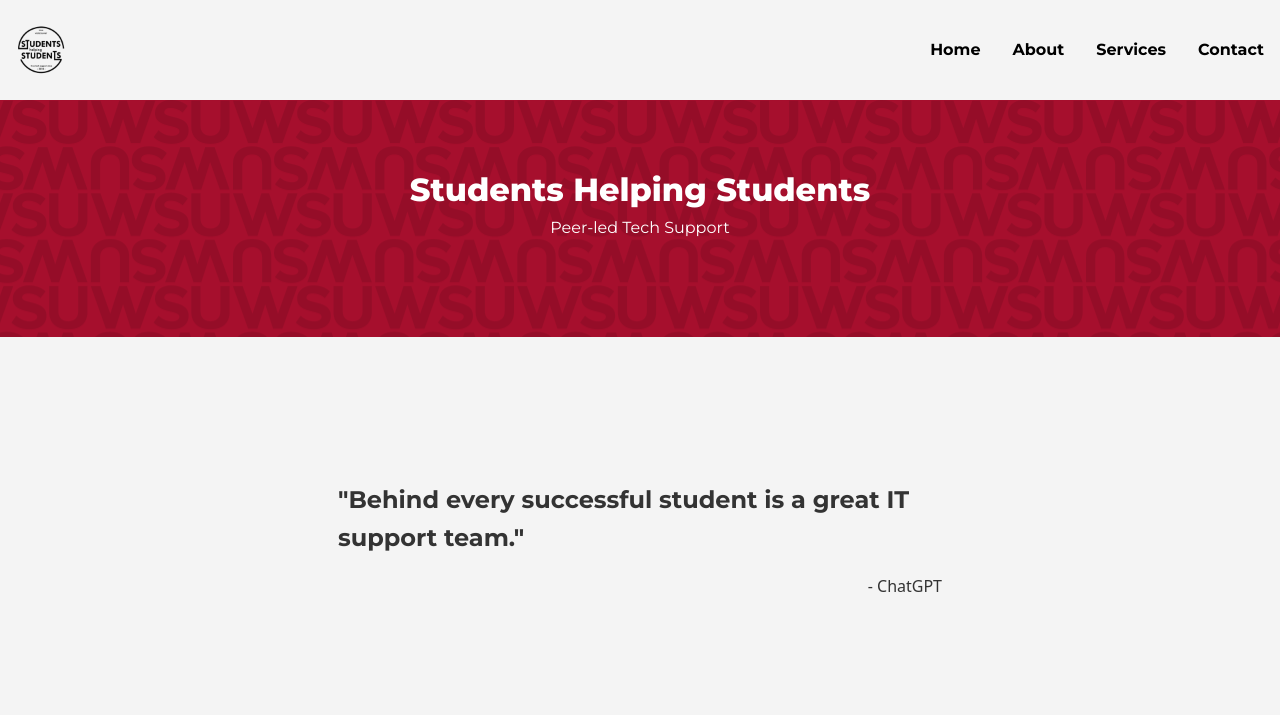
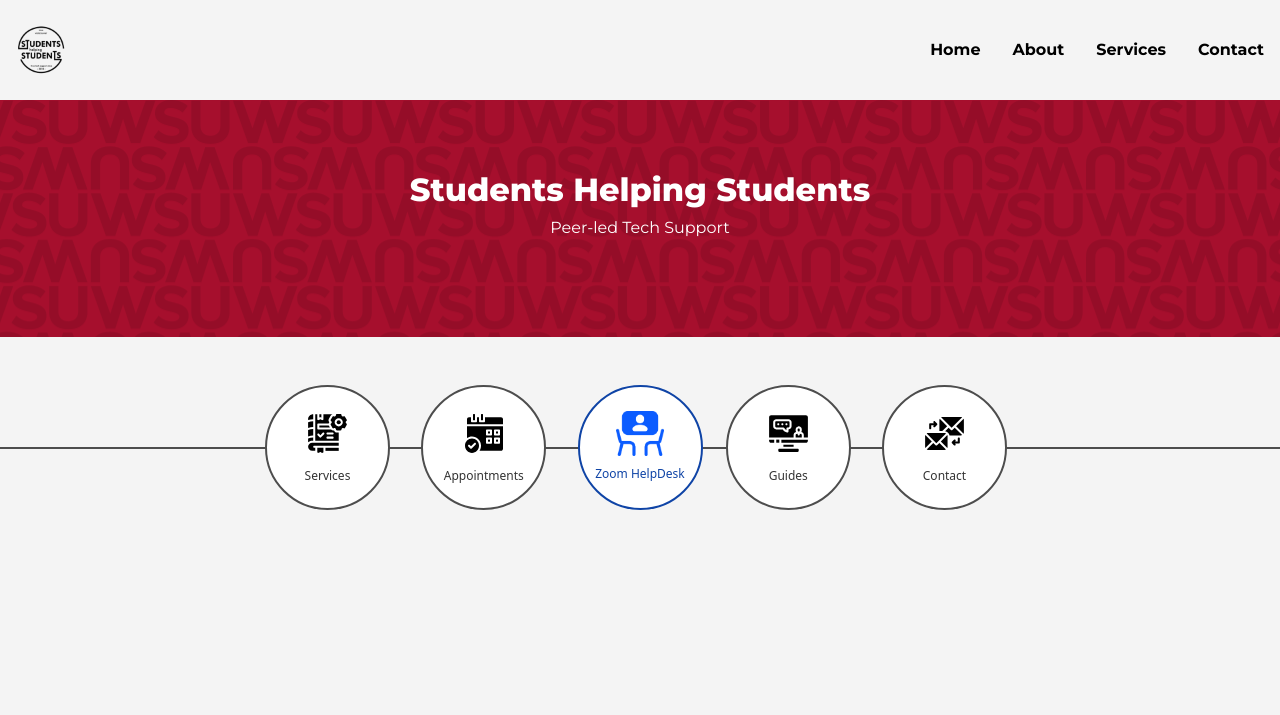
Before and after one commit to tunajim/SHS, a website: page index.html in a window 1280 px wide. Shown: the top 715 px of the page. Drawn offline with nearby package versions, Linux system fonts and the light colour scheme; a script that the page names is missing; files whose address does not match are found by name.

Commit message:
comment out welcome quote

```diff
--- a/index.html
+++ b/index.html
@@ -110,10 +110,10 @@
       </div>
 
       <!-- Welcome Quote -->
-      <div id="welcome-quote" class="flex column padding">
+      <!-- <div id="welcome-quote" class="flex column padding">
         <p>"Behind every successful student is a great IT support team."</p>
         <span>- ChatGPT</span>
-      </div>
+      </div> -->
 
       <!---------------->
 
```
